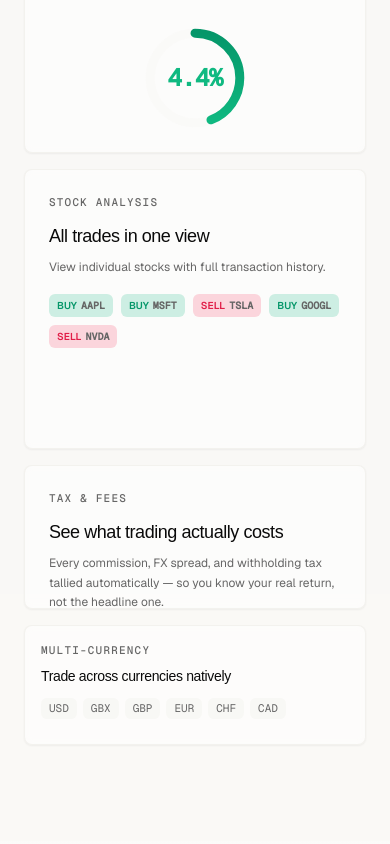
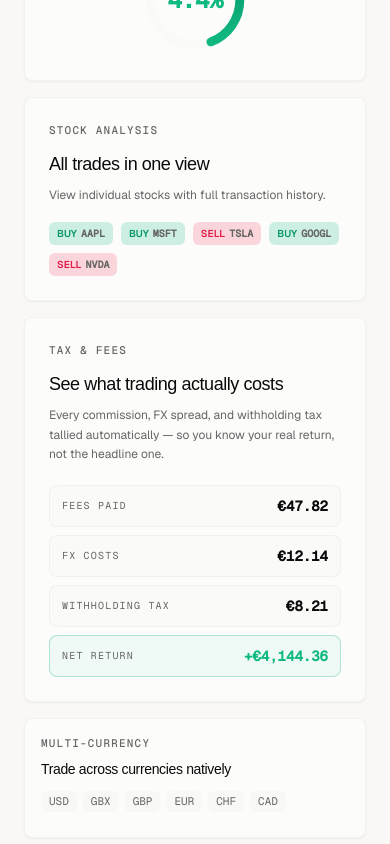
Before and after one commit to dhruvtrip/vizvest-app, a Next.js app: page / in a window 390 px wide. Shown: the part 2963-3807 px from the top of the page. Built offline with nearby package versions, Linux system fonts and the light colour scheme; no server answers; a web font is replaced by a local one.

Commit message:
fix(features-section): adjust grid row height for responsive layout

```diff
--- a/components/landing/features-bento.tsx
+++ b/components/landing/features-bento.tsx
@@ -491,7 +491,7 @@ export function FeaturesBento() {
         </motion.div>
 
         {/* Bento Grid */}
-        <div className="grid grid-cols-1 md:grid-cols-3 gap-4 lg:gap-5 auto-rows-[280px]">
+        <div className="grid grid-cols-1 md:grid-cols-3 gap-4 lg:gap-5 auto-rows-auto md:auto-rows-[280px]">
           {features
             .filter(f => !f.showCostBreakdown && !f.compact)
             .map((feature, index) => (
@@ -500,7 +500,7 @@ export function FeaturesBento() {
           {/* Col 3 stack: Tax & Fees (large) + Multi-Currency (compact) */}
           <div className="md:col-start-3 md:row-start-1 md:row-span-2 flex flex-col gap-4 lg:gap-5 min-h-0">
             {features.filter(f => f.showCostBreakdown).map((feature, index) => (
-              <div key={feature.title} className="flex-1 min-h-0">
+              <div key={feature.title} className="md:flex-1 md:min-h-0">
                 <FeatureCard feature={feature} index={2} />
               </div>
             ))}
```
